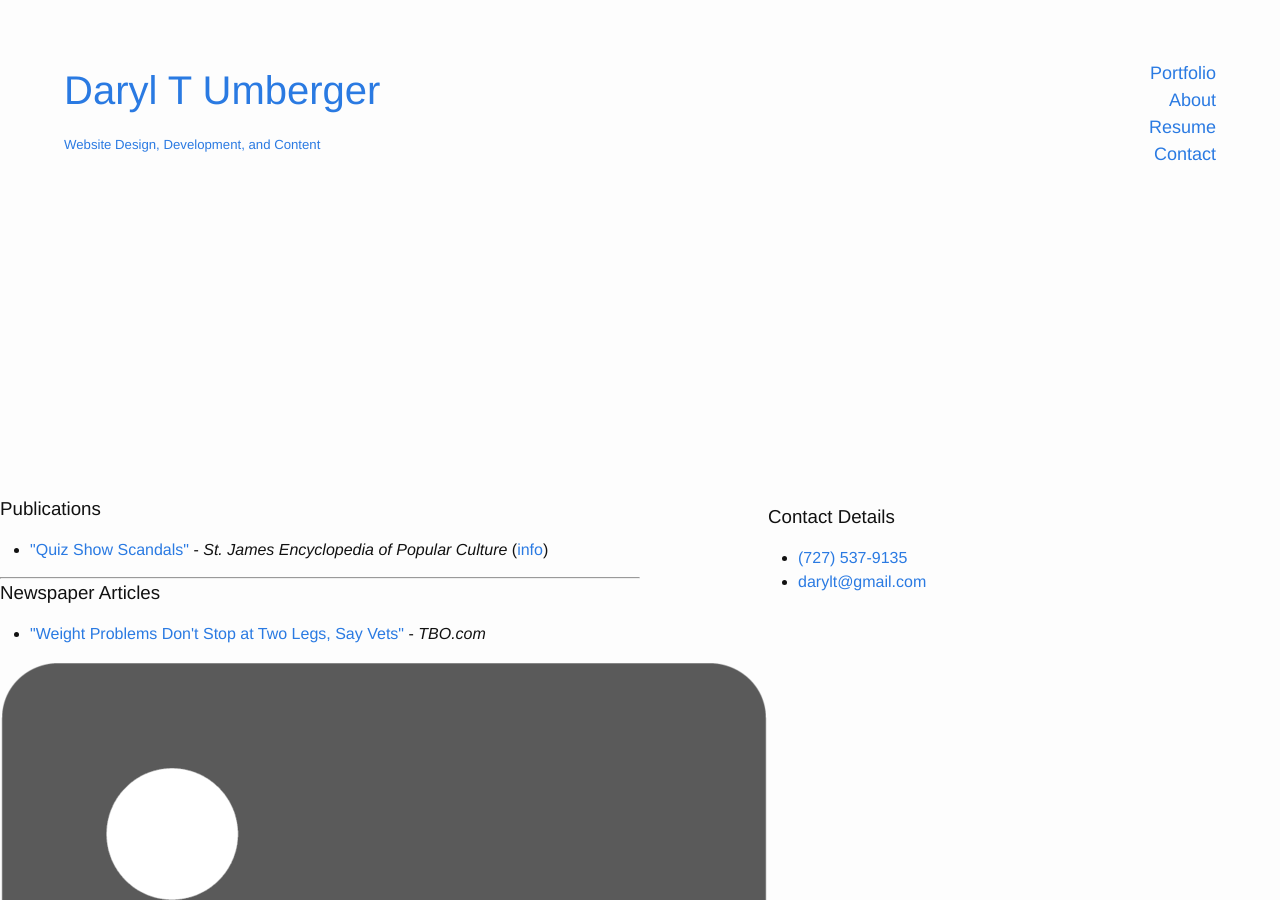
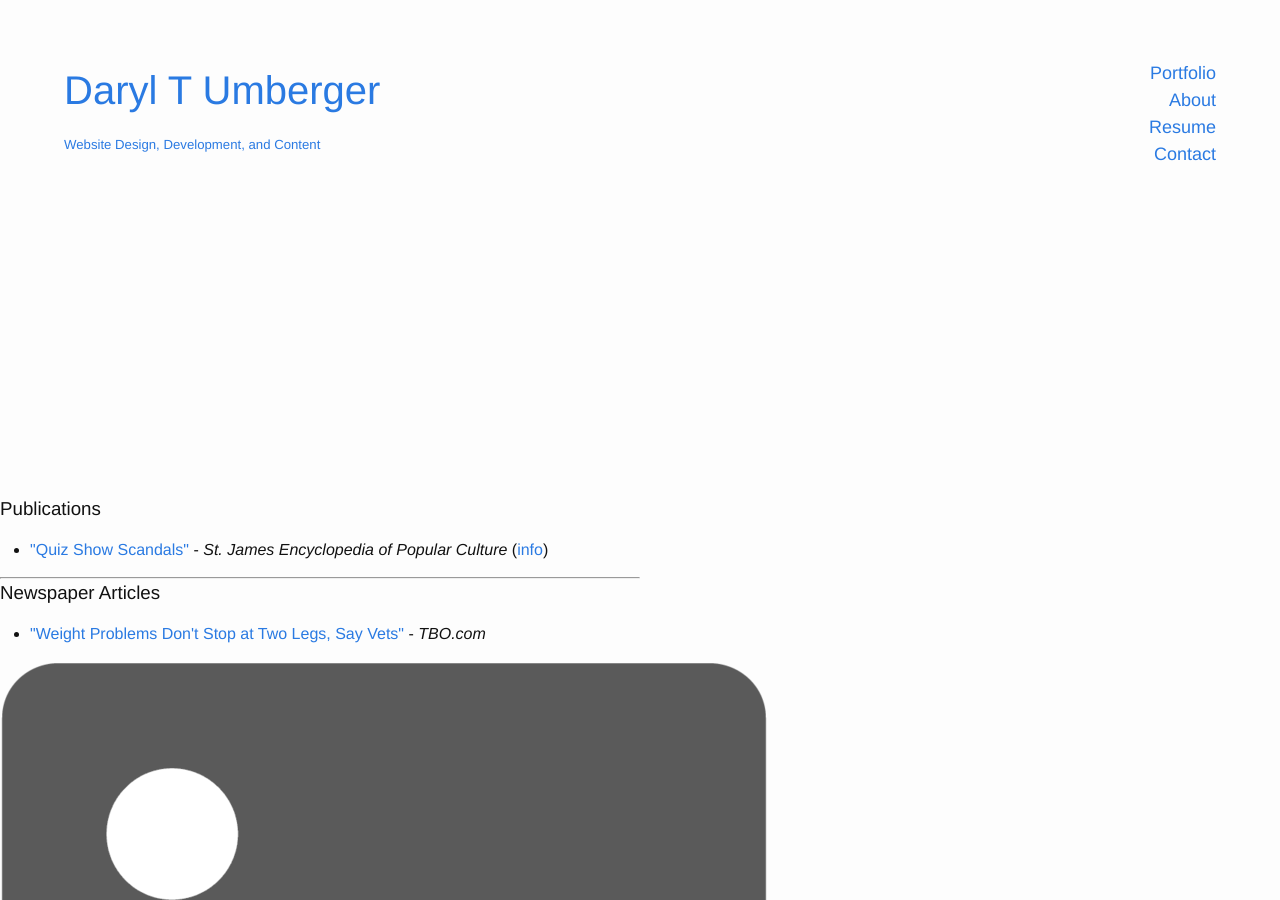
Before and after one commit to dt727/dt727.github.io, a Jekyll site: the page samples.html, which Jekyll copies as it is, in a window 1280 px wide and 900 px high. Built offline with Jekyll 4.4.1, drawn with Linux system fonts in a browser that asks for light colours.

Commit message:
Update samples.html

```diff
--- a/samples.html
+++ b/samples.html
@@ -40,14 +40,7 @@
 	  </ul>
 
       </section>
-      <section id="secondary">
-            <h3>Contact Details</h3>
-        <ul class="contact-info">
-          <li class="phone"><a href="tel:(727) 537-9135">(727) 537-9135<!-- add google voice --></a></li>
-          <li class="mail"><a href="mailto:darylt@gmail.com">darylt@gmail.com</a></li>
-         <!-- <li class="twitter"><a href="http://twitter.com/intent/tweet?screen_name=@darylt727">@darylt727</a></li> -->
-        </ul>
-      </section>
+
 
        <footer>
        <!-- <a href="http://twitter.com/darylt727" target='_blank'><img src="../img/twitter-wrap.png" alt="Twitter Logo" class="social-icon"></a> -->
```
